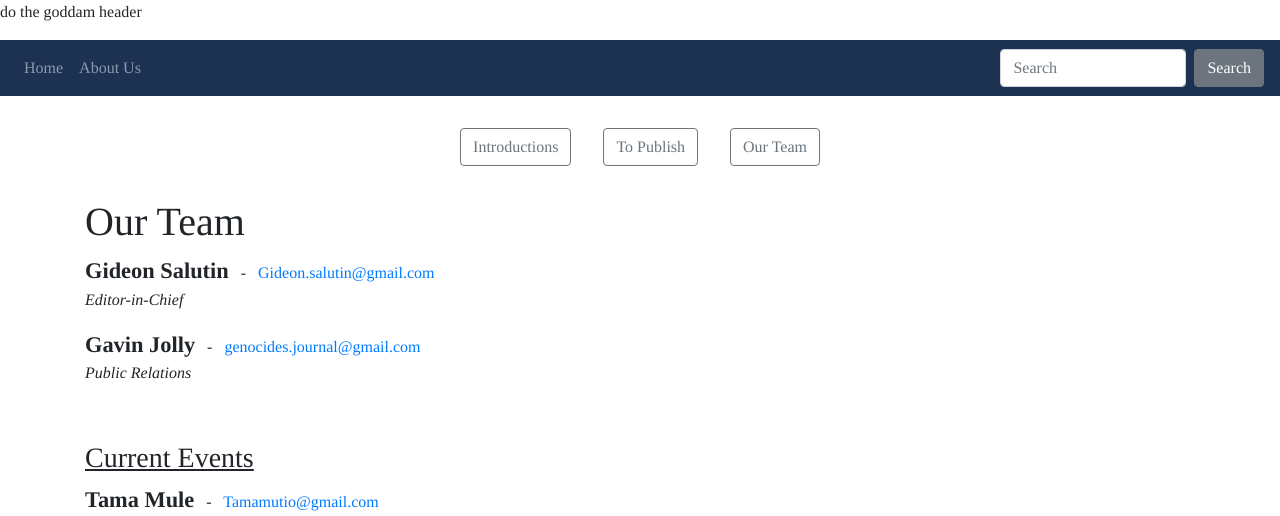
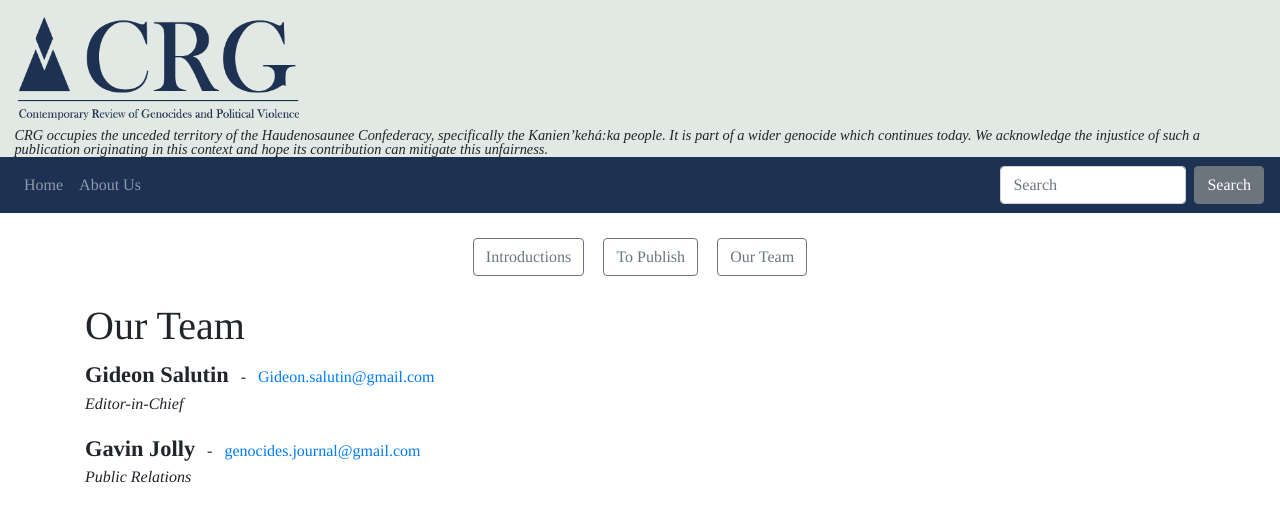
Before and after one commit to sventi555/CRG, a Django app: page /our_team in a window 1280 px wide. Shown: the top 516 px of the page. Run offline with Django 3.2, Linux system fonts and the light colour scheme; data that the repository does not hold is empty; some libraries are stand-ins or nearby versions.

Commit message:
made images optional and started refactored header

```diff
--- a/static/css/about.css
+++ b/static/css/about.css
@@ -3,7 +3,7 @@
 }
 
 .subcategories a {
-    margin: 1em;
+    margin: 0.6em;
 }
 
 .name {
--- a/static/css/styles.css
+++ b/static/css/styles.css
@@ -5,6 +5,26 @@
 
 .navbar {
     background-color: #1d3253;
+}
+
+header {
+    background-color: rgba(217, 226, 220, 0.76);
+}
+
+#logo {
+    background-position: center;
+    background-repeat: no-repeat;
+    background-size: contain;
+    width: 20em;
+    height: 8em;
+}
+
+#indig {
+    font-family: "Baskerville Old Face";
+    font-style: italic;
+    margin: 0 1em;
+    line-height: 1em;
+    font-size: 0.9em;
 }
 
 .sticky {
--- a/templates/layout.html
+++ b/templates/layout.html
@@ -16,7 +16,14 @@
 <body>
 {% block header %}
     <header class="mb-3">
-        <p>do the goddam header</p>
+        <div class="justify-content-between">
+            <div id="logo" style="background-image:url({% static 'images/crg.png' %})"></div>
+            <p id="indig">
+                CRG occupies the unceded territory of the Haudenosaunee Confederacy, specifically the Kanien’kehá:ka
+                people.  It is part of a wider genocide which continues today.  We acknowledge the injustice of such
+                a publication originating in this context and hope its contribution can mitigate this unfairness.
+            </p>
+        </div>
         {% menu_bar %}
     </header>
 {% endblock header %}
--- a/website/models.py
+++ b/website/models.py
@@ -33,8 +33,6 @@ class Subcategory(models.Model):
 
     def __str__(self):
         return self.name
-
-# TODO: REMEMBER TO WIPE OUT THE unneeded NULL=TRUEs for all models
 
 
 class Article(models.Model):
--- a/website/templates/website/article_detail.html
+++ b/website/templates/website/article_detail.html
@@ -11,7 +11,9 @@
         <div class="container">
             <a onclick="window.history.back()" id="back">&lsaquo;&lsaquo; back</a>
             <h2 id="title">{{ article.title }}</h2>
-            <div id="banner" style="background-image:url({{ article.image.url }})"></div>
+            {% if article.image %}
+                <div id="banner" style="background-image:url({{ article.image.url }})"></div>
+            {% endif %}
             <div id="article_info">
                 <p><small>
                     By {{ article.author.name }}<br>
--- a/website/templates/website/home.html
+++ b/website/templates/website/home.html
@@ -11,7 +11,7 @@
         <div id="wrapper" class="container-fluid d-xl-flex flex-xl-row">
             <div id="article-grid" class="container-fluid mb-4">
                 {% for article in articles %}
-                    <a href="{% url "website:article_detail" article.pk %}" class='grid-item' style="background-image: url('{{ article.image.url }}');">
+                    <a href="{% url "website:article_detail" article.pk %}" class='grid-item' {% if article.image %}style="background-image: url('{{ article.image.url }}');"{% endif %}>
                         <div class="item-heading">
                             <p class='item-subcategory'>{{ article.subcategory.category }}</p>
                         </div>
--- a/website/templates/website/list_articles.html
+++ b/website/templates/website/list_articles.html
@@ -43,7 +43,7 @@
                                     <p class="article_author">{{ article.author.name }}</p>
                                     <p class="article_date">{{ article.date }}</p>
                                 </div>
-                                <div class="image" style="background-image:url({{ article.image.url }})"></div>
+                                {% if article.image %}<div class="image" style="background-image:url({{ article.image.url }})"></div>{% endif %}
                             </div>
                         </a>
                     {% endif %}
@@ -54,7 +54,9 @@
                 <a href="{% url "website:article_detail" feature_article.pk%}">
                     <div id="feature">
                         <p id="featured_in"><small>Featured in {{ category }}:</small></p>
-                        <div class="image mx-auto" style="background-image:url({{ feature_article.image.url }})"></div>
+                        {% if feature_article.image %}
+                            <div class="image mx-auto" style="background-image:url({{ feature_article.image.url }})"></div>
+                        {% endif %}
                         <p class="article_title">{{ feature_article.title }}</p>
                         <p class="article_author">{{ feature_article.author.name }}</p>
                         <p class="article_date">{{ feature_article.date }}</p>
```
Also changed, not shown: static/images/crg.png, website/migrations/0025_auto_20181114_1046.py (added).
